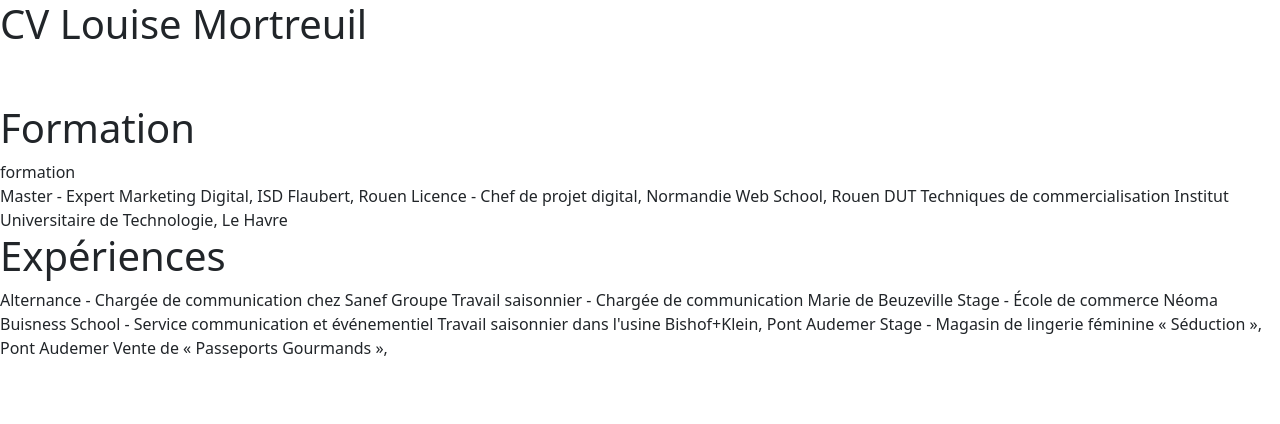
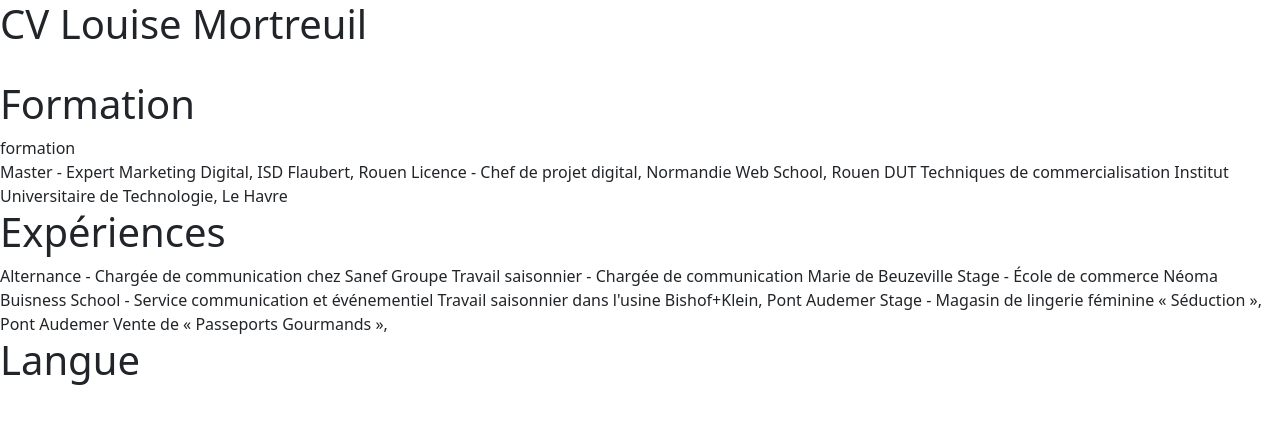
Before and after one commit to Louisemtl/Louisemtl.github.io, a plain HTML site: page index.html in a window 1280 px wide. Drawn offline with nearby package versions, Linux system fonts and the light colour scheme.

Commit message:
Update index.html

```diff
--- a/index.html
+++ b/index.html
@@ -13,7 +13,6 @@
   <body>
     <h1>CV Louise Mortreuil</h1>
     <br>
-<br>
     <h1>Formation</h1>
     <body>formation
         <br>
@@ -34,7 +33,7 @@
               Stage  - Magasin de lingerie féminine « Séduction », Pont Audemer
 
               Vente de « Passeports Gourmands »,
-</h1>
+<h1>Langue
     <!-- Option 1: Bootstrap Bundle with Popper -->
     <script src="https://cdn.jsdelivr.net/npm/bootstrap@5.0.0-beta1/dist/js/bootstrap.bundle.min.js" integrity="sha384-ygbV9kiqUc6oa4msXn9868pTtWMgiQaeYH7/t7LECLbyPA2x65Kgf80OJFdroafW" crossorigin="anonymous"></script>
 
```
